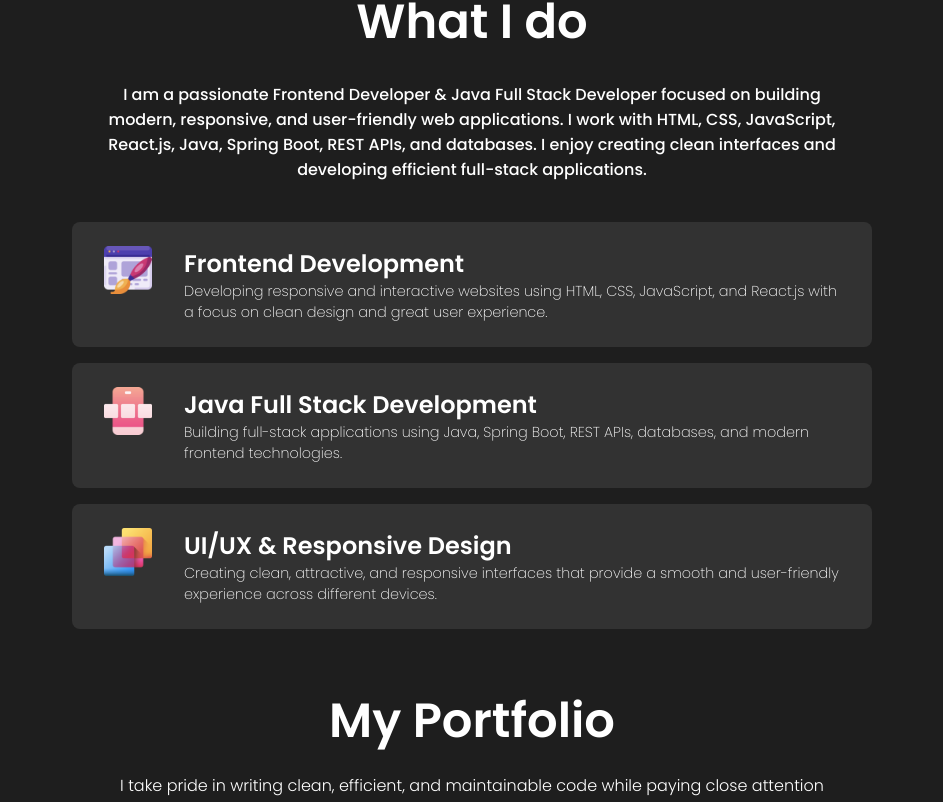
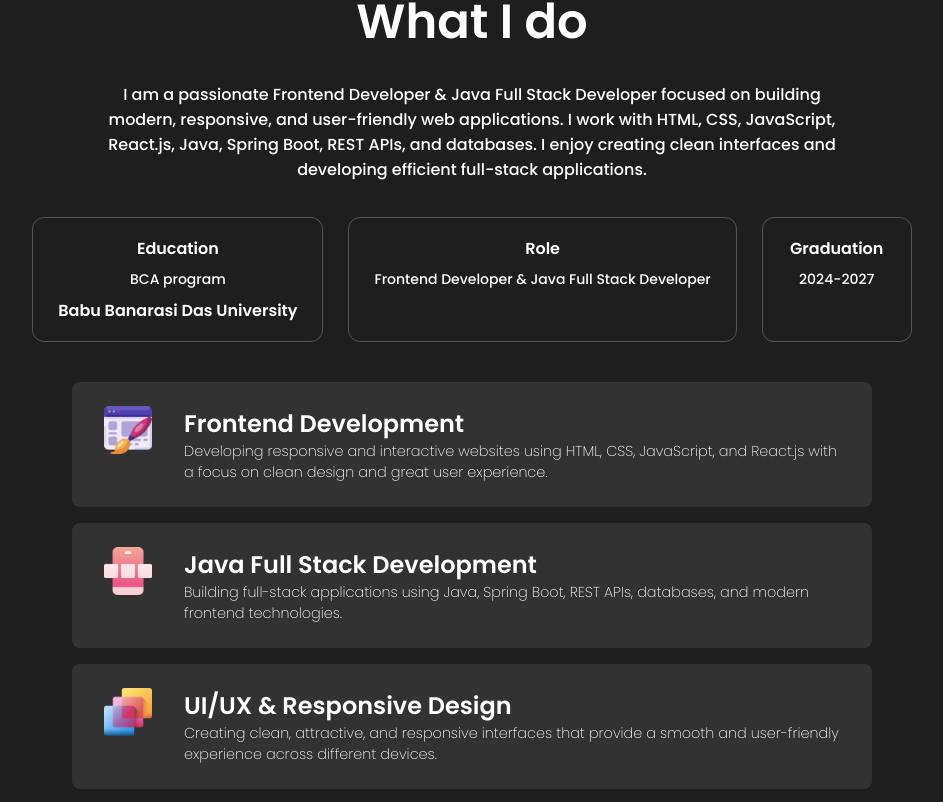
Before and after one commit to nilakshi-patel/portfolio-website, a React (Create React App) app: page / in a window 1280 px wide. Shown: the part 942-1744 px from the top of the page, without its empty margins (168-1111 px from the left). Built offline with nearby package versions, Linux system fonts and the light colour scheme.

Commit message:
added more about me in about section

```diff
--- a/src/components/NavBar/navbar.js
+++ b/src/components/NavBar/navbar.js
@@ -14,7 +14,7 @@ const Navbar = () => {
                 <Link activeClass='active' to='intro' spy={true} smooth={true} offset={-100} duration={500} className="desktopMenuListItem">Home</Link>
                 <Link activeClass='active' to='skills' spy={true} smooth={true} offset={-50} duration={500} className="desktopMenuListItem">About</Link>
                 <Link activeClass='active' to='works' spy={true} smooth={true} offset={-50} duration={500} className="desktopMenuListItem">Portfolio</Link>
-                <Link activeClass='active' to='works' spy={true} smooth={true} offset={-50} duration={500} className="desktopMenuListItem">skill</Link>
+                <Link activeClass='active' to='skills' spy={true} smooth={true} offset={-50} duration={500} className="desktopMenuListItem">Skills</Link>
             </div>
             <Link
                 activeClass='active'
--- a/src/components/Skills/skills.css
+++ b/src/components/Skills/skills.css
@@ -22,6 +22,32 @@
     font-size: 1rem;
     max-width: 51rem;
     padding: 0 2rem;
+}
+
+.aboutInfo {
+    display: flex;
+    justify-content: center;
+    gap: 25px;
+    margin-top: 35px;
+    flex-wrap: wrap;
+}
+
+.aboutInfo div {
+    display: flex;
+    flex-direction: column;
+    gap: 8px;
+    padding: 18px 25px;
+    border: 1px solid #555;
+    border-radius: 12px;
+    min-width: 150px;
+}
+
+.aboutInfo strong {
+    font-size: 16px;
+}
+
+.aboutInfo span {
+    font-size: 14px;
 }
 
 .skillBars {
--- a/src/components/Skills/skills.js
+++ b/src/components/Skills/skills.js
@@ -17,6 +17,27 @@ const Skills = () => {
                 Spring Boot, REST APIs, and databases. I enjoy creating clean
                 interfaces and developing efficient full-stack applications.
             </span>
+
+             <div className="aboutInfo">
+                        <div>
+                            <strong>Education</strong>
+                            <span>BCA program</span>
+                            <strong>Babu Banarasi Das University</strong>
+
+                        </div>
+
+                        <div>
+                            <strong>Role</strong>
+                            <span>Frontend Developer & Java Full Stack Developer</span>
+                        </div>
+
+                        <div>
+                            <strong>Graduation</strong>
+                            <span>2024-2027</span>
+                        </div>
+                    </div>
+
+
 
             <div className="skillBars">
 
--- a/src/components/Works/works.js
+++ b/src/components/Works/works.js
@@ -7,12 +7,11 @@ const Works = () => {
             <h2 className="worksTitle">My Portfolio</h2>
             <span className="worksDesc">I take pride in writing clean, efficient, and maintainable code while paying close attention to detail. As a Frontend Developer & Java Full Stack Developer, I enjoy creating responsive user interfaces and developing reliable full-stack applications using modern technologies. I am passionate about turning ideas into meaningful digital solutions and continuously improving my skills to build applications that deliver real value.</span>
 
-           {/* Skills */}
             <h2 className="skillsTitle">My Skills</h2>
 
             <div className="skillsContainer">
 
-                {/* Frontend */}
+
                 <div className="skillCategory">
                     <h3>Frontend Development</h3>
 
@@ -24,7 +23,6 @@ const Works = () => {
                     </div>
                 </div>
 
-                {/* Backend */}
                 <div className="skillCategory">
                     <h3>Backend Development</h3>
 
@@ -35,7 +33,6 @@ const Works = () => {
                     </div>
                 </div>
 
-                {/* Database */}
                 <div className="skillCategory">
                     <h3>Database</h3>
 
@@ -45,7 +42,6 @@ const Works = () => {
                     </div>
                 </div>
 
-                {/* Tools & Design */}
                 <div className="skillCategory">
                     <h3>Tools</h3>
 
```
